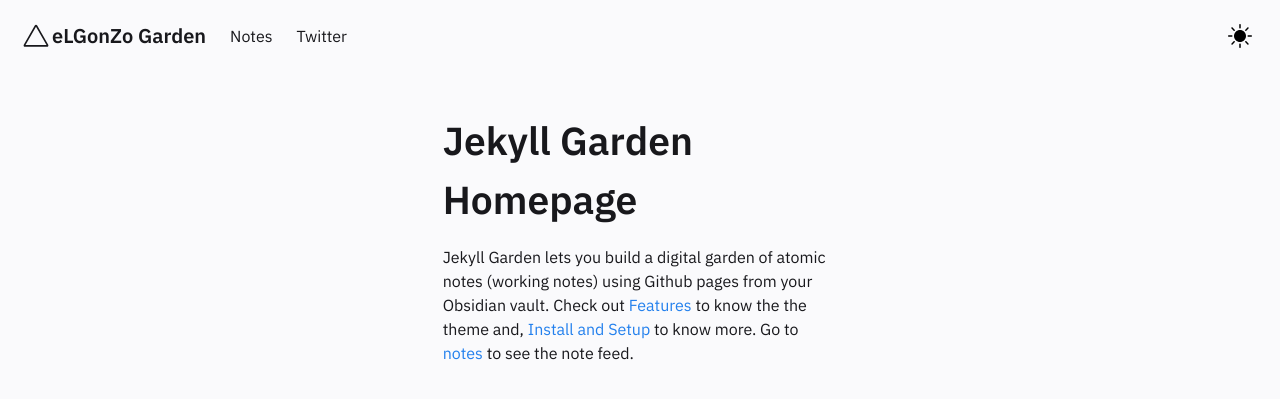
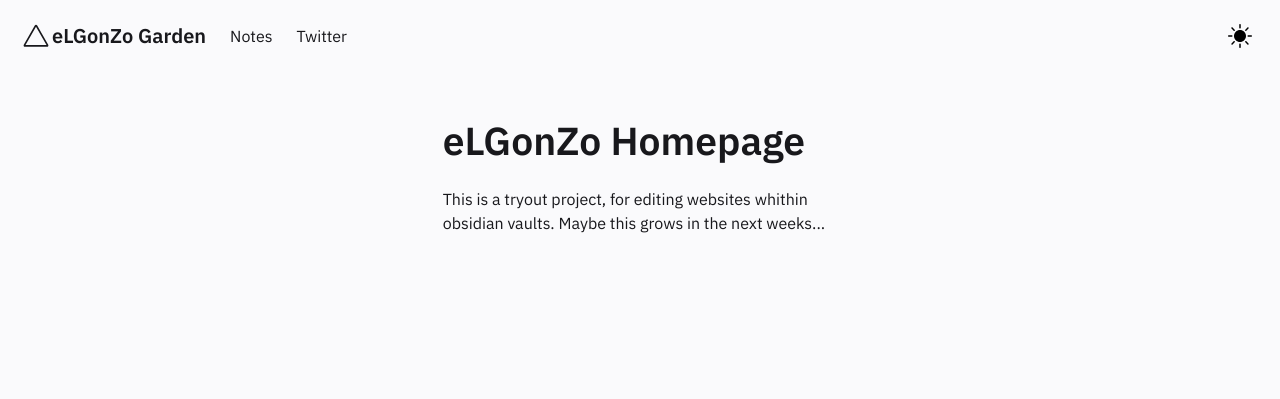
Before and after one commit to elgonzode/elgonzode.github.io-old, a Jekyll site: the page built from pages/index.md, in a window 1280 px wide. Shown: the top 399 px of the page. Built offline with Jekyll 4.4.1, drawn with Linux system fonts in a browser that asks for light colours.

Commit message:
Homepage

```diff
--- a/_includes/Homepage.html
+++ b/_includes/Homepage.html
@@ -1,11 +1,9 @@
 <div class="column is-4">
     <div class="block homeblock">
-    <h1>Jekyll Garden Homepage</h1>
+    <h1>eLGonZo Homepage</h1>
 
     <p>
-        Jekyll Garden lets you build a digital garden of atomic notes (working notes) using Github pages from your Obsidian vault.
-        Check out <a href="../posts/how-to">Features </a> to know the the theme and, <a href="../posts/how-to"> Install and Setup </a> to know more.
-        Go to <a href="../notes"> notes </a> to see the note feed.
+        This is a tryout project, for editing websites whithin obsidian vaults. Maybe this grows in the next weeks...
     </p>
 
     </div>
```
Also changed, not shown: _notes/Public/1st Note.md (line endings or trailing spaces), 1 other file.
